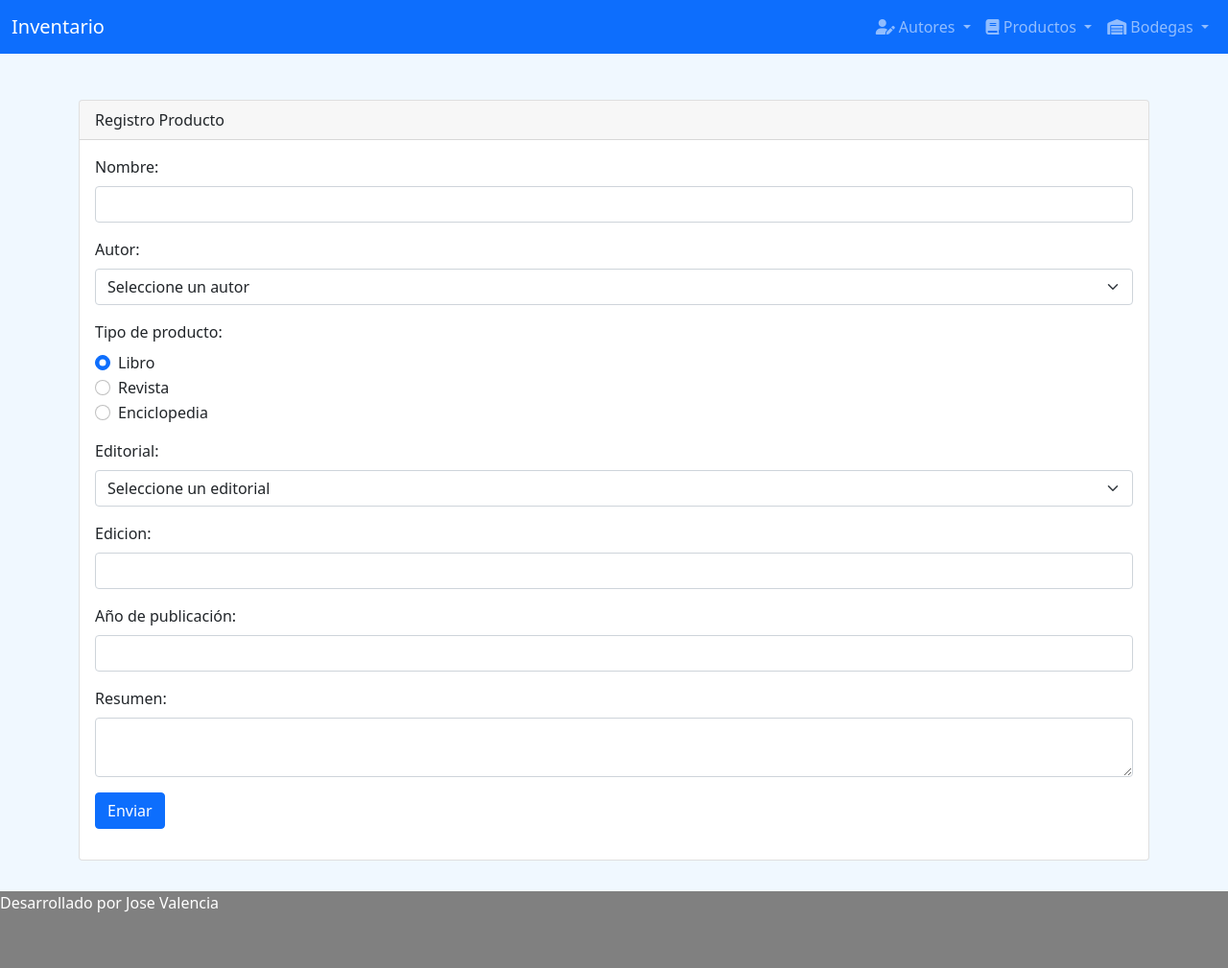
After one commit to josevc997/Libreria-el-poeta, a Django app: page /productos/registro in a window 1280 px wide. The commit adds this page. Shown: the whole page at 96% size. Run offline with Django 4.2, Linux system fonts and the light colour scheme; some libraries are stand-ins or nearby versions.

Commit message:
lista y registro productos

```diff
--- a/libreria/inventario/templates/nav.html
+++ b/libreria/inventario/templates/nav.html
@@ -26,12 +26,12 @@
                 </a>
                 <ul class="dropdown-menu" aria-labelledby="ProductosDropdown">
                     <li>
-                        <a class="dropdown-item" href="#">
+                        <a class="dropdown-item" href="{% url 'registroProductos' %}">
                             Registro
                         </a>
                     </li>
                     <li>
-                        <a class="dropdown-item" href="#">
+                        <a class="dropdown-item" href="{% url 'productos' %}">
                             Historial
                         </a>
                     </li>
--- /dev/null
+++ b/libreria/inventario/templates/productos/registro.html
@@ -0,0 +1,68 @@
+{% extends 'layout.html' %}
+
+{% block contenido %}
+<div class="container">
+        <div class="card">
+            <div class="card-header">
+                Registro Producto
+            </div>
+            <div class="card-body">
+                <form action="{% url 'registroProductos' %}" method="POST">
+                    {% csrf_token %}
+                    <div class="mb-3">
+                        <label for="nombre" class="form-label">Nombre:</label>
+                        <input type="text" class="form-control" name="nombre" id="nombre">
+                    </div>
+                    <div class="mb-3">
+                        <label for="autor" class="form-label">Autor:</label>
+                        <select name="autor" id="autor" class="form-select" aria-label="Select autor">
+                            <option selected>Seleccione un autor</option>
+                            {% for autor in autores  %}
+                            <option value="{{autor.id}}">{{autor.nombre}}</option>
+                            {% endfor %}
+                        </select>
+                    </div>
+                    <div class="mb-3">
+                        <label class="form-label">Tipo de producto:</label>
+                        <div class="form-check">
+                            <input type="radio" name="tipo" id="libro" class="form-check-input" checked>
+                            <label for="libro" class="form-check-label">Libro</label>
+                        </div>
+                        <div class="form-check">
+                            <input type="radio" name="tipo" id="revista" class="form-check-input">
+                            <label for="revista" class="form-check-label">Revista</label>
+                        </div>
+                        <div class="form-check">
+                            <input type="radio" name="tipo" id="enciclopedia" class="form-check-input">
+                            <label for="enciclopedia" class="form-check-label">Enciclopedia</label>
+                        </div>
+                    </div>
+                    <div class="mb-3">
+                        <label for="editorial" class="form-label">Editorial:</label>
+                        <select name="editorial" id="editorial" class="form-select" aria-label="Select editorial">
+                            <option selected>Seleccione un editorial</option>
+                            {% for editorial in editoriales  %}
+                            <option value="{{editorial.id}}">{{editorial.nombre}}</option>
+                            {% endfor %}
+                        </select>
+                    </div>
+                    <div class="mb-3">
+                        <label for="edicion" class="form-label">Edicion:</label>
+                        <input type="text" class="form-control" name="edicion" id="edicion">
+                    </div>
+                    <div class="mb-3">
+                        <label for="annio" class="form-label">Año de publicación:</label>
+                        <input type="text" class="form-control" name="annio" id="annio">
+                    </div>
+                    <div class="mb-3">
+                        <label for="resumen" class="form-label">Resumen:</label>
+                        <textarea class="form-control" name="resumen" id="resumen"></textarea>
+                    </div>
+                    <div class="mb-3">
+                        <button type="submit" class="btn btn-primary">Enviar</button>
+                    </div>
+                </form>
+            </div>
+        </div>
+</div>
+{% endblock contenido %}
--- a/libreria/inventario/urls.py
+++ b/libreria/inventario/urls.py
@@ -6,4 +6,6 @@ urlpatterns = [
     path('', views.index, name='index'),
     path('autores', views.autores, name='autores'),
     path('autores/registro', views.registroAutores, name='registroAutores'),
+    path('productos', views.productos, name='productos'),
+    path('productos/registro', views.registroProductos, name='registroProductos'),
 ]
--- a/libreria/inventario/views.py
+++ b/libreria/inventario/views.py
@@ -30,3 +30,34 @@ def registroAutores(request):
         apellido = request.POST['apellido']
 
     return render(request, template, data)
+
+def productos(request):
+    template = "productos/lista.html"
+    data = dict()
+    data['titulo'] = "productos Registrados"
+    info = dict()
+    productos = []
+    productos.append({'nombre': "primer libro", 'tipo': "Revista", 'annio': 2015, 'edicion': 'Primera Edición', 'resumen': "Mejor libro de todos"})
+    productos.append({'nombre': "segundo libro", 'tipo': "libro", 'annio': 1997, 'edicion': 'Segunda Edición', 'resumen': "Segundo mejor libro de todos"})
+    productos.append({'nombre': "tercer libro", 'tipo': "enciclopedia", 'annio': 2022, 'edicion': 'Ultima Edición', 'resumen': "Peor libro de todos"})
+    data['productos'] = productos
+    return render(request, template, data)
+
+def registroProductos(request):
+    template = "productos/registro.html"
+    data = dict()
+    data['titulo'] = "Registro Productos"
+    data['autores'] = [{'nombre': 'Neftali Reyes', 'id': 1},{'nombre': 'Violeta Parra', 'id': 2},{'nombre': 'Nicanor Parra', 'id': 3}]
+    data['editoriales'] = [{'nombre': 'Zig-Zag', 'id': 1},{'nombre': 'Alfaguara', 'id': 2},{'nombre': 'Libros Premiere', 'id': 3}]
+
+    if request.method == 'POST':
+        nombre = request.POST['nombre']
+        tipo = request.POST['tipo']
+        annio = request.POST['annio']
+        edicion = request.POST['edicion']
+        resumen = request.POST['resumen']
+        autor = request.POST['autor']
+
+        print(autor)
+
+    return render(request, template, data)
```
Also changed, not shown: libreria/inventario/templates/productos/lista.html (added, +40 -0 lines).
